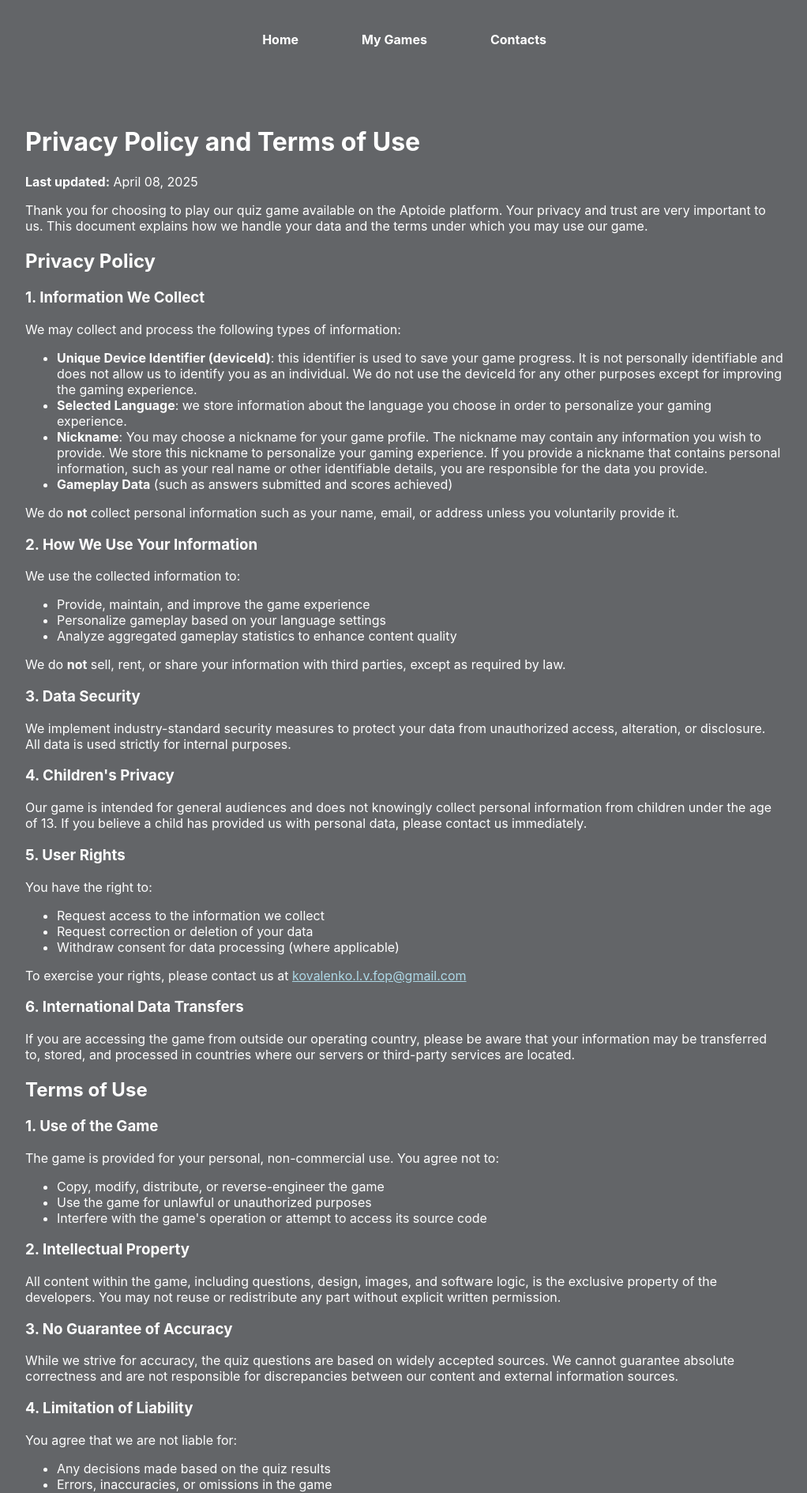
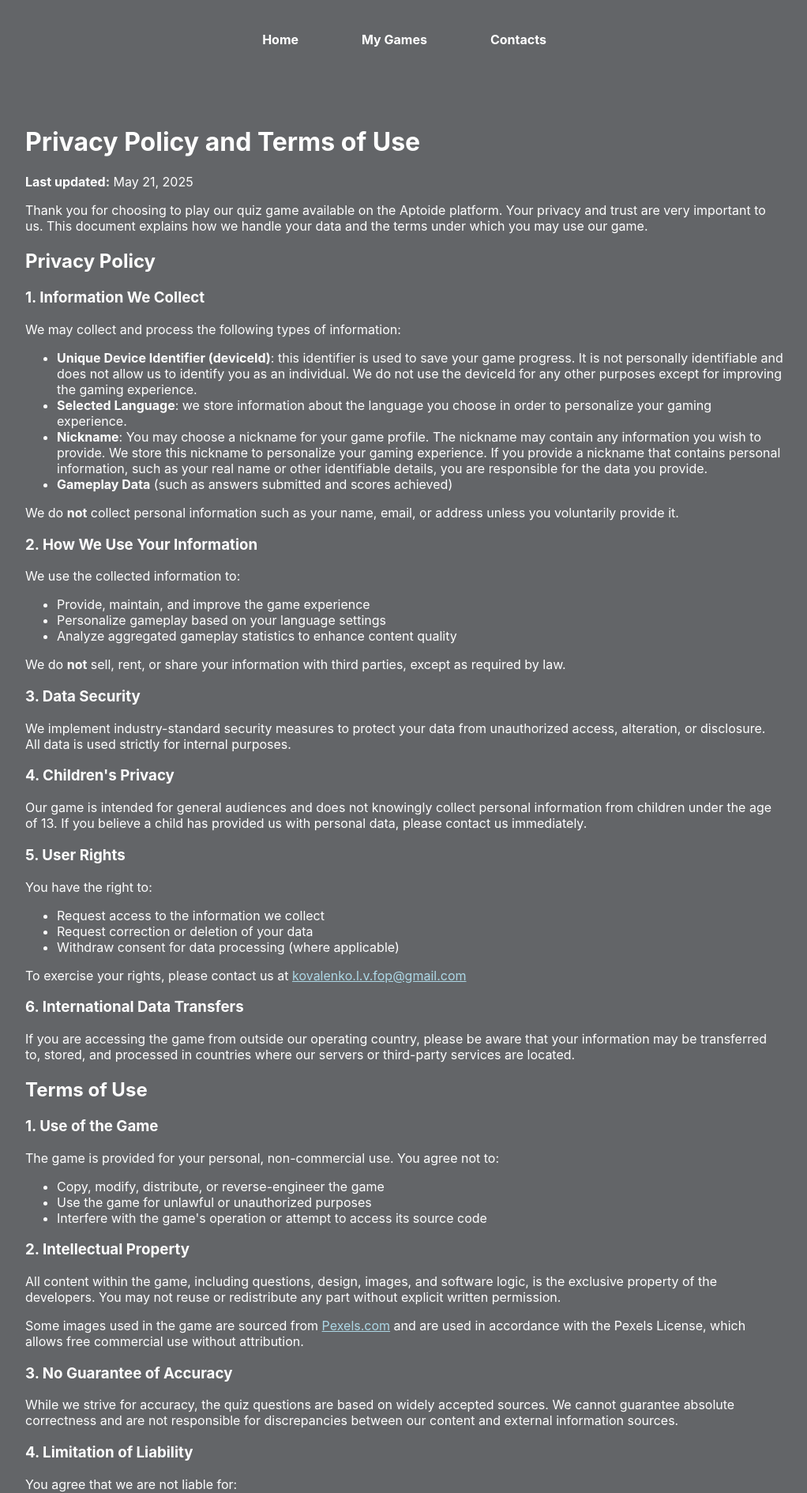
Before and after one commit to ValentinKovalenko/kovalenko-lesia, a React (Create React App) app: page /privacy-policy-quiz in a window 1280 px wide. Shown: the top 1890 px of the page at 79% size, without its empty margins (128-1150 px from the left). Built offline with nearby package versions, Linux system fonts and the light colour scheme.

Commit message:
changes PrivacyPolicyQuiz

```diff
--- a/src/pages/PrivacyPolicyQuiz/PrivacyPolicyQuiz.tsx
+++ b/src/pages/PrivacyPolicyQuiz/PrivacyPolicyQuiz.tsx
@@ -5,7 +5,7 @@ const PrivacyPolicyQuiz = () => {
     return (
         <div className='privacy-container-quiz'>
             <h1>Privacy Policy and Terms of Use</h1>
-            <p><strong>Last updated:</strong> April 08, 2025</p>
+            <p><strong>Last updated:</strong> May 21, 2025</p>
             <p>Thank you for choosing to play our quiz game available on the Aptoide platform. Your privacy and trust
                 are very important to us. This document explains how we handle your data and the terms under which you
                 may use our game.</p>
@@ -70,6 +70,10 @@ const PrivacyPolicyQuiz = () => {
             <p>All content within the game, including questions, design, images, and software logic, is the exclusive
                 property of the developers. You may not reuse or redistribute any part without explicit written
                 permission.</p>
+            <p>Some images used in the game are sourced from <a
+                href="https://www.pexels.com/" target="_blank"
+                rel="noopener noreferrer">Pexels.com</a> and are used in accordance with the Pexels
+                License, which allows free commercial use without attribution.</p>
             <h3>3. No Guarantee of Accuracy</h3>
             <p>While we strive for accuracy, the quiz questions are based on widely accepted sources. We cannot
                 guarantee absolute correctness and are not responsible for discrepancies between our content and
```
